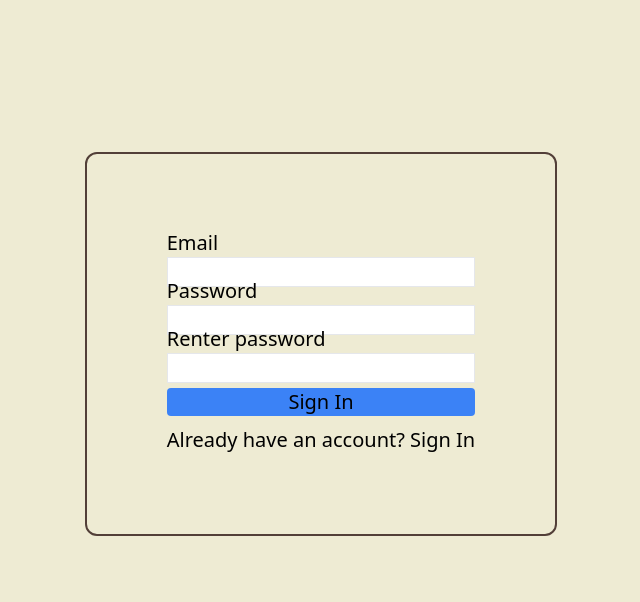
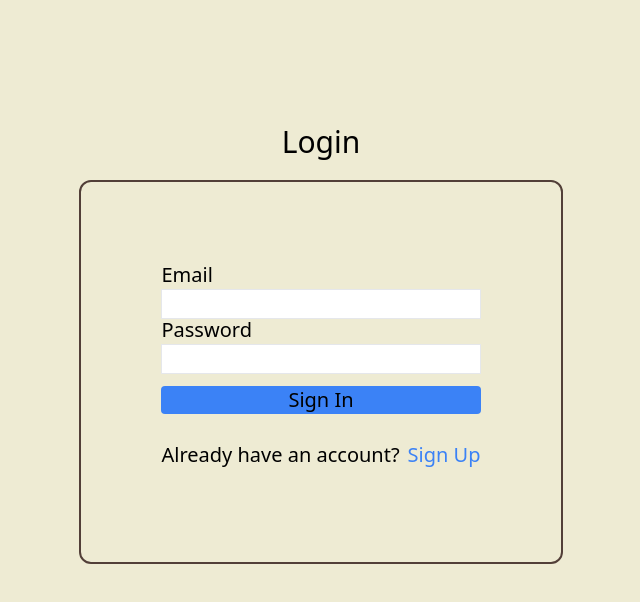
Before and after one commit to Renz757/recipe-app, a React (Vite) app: page / in a window 1280 px wide. Shown: the top 602 px of the page, without its empty margins (319-959 px from the left). Built offline with nearby package versions, Linux system fonts and the light colour scheme; no server answers; the database is empty.

Commit message:
login logic

```diff
--- a/src/App.jsx
+++ b/src/App.jsx
@@ -1,5 +1,5 @@
 import { useState, useEffect } from "react";
-import { createBrowserRouter, RouterProvider } from "react-router-dom";
+import { createBrowserRouter, RouterProvider, redirect } from "react-router-dom";
 import { ReactQueryDevtools } from "react-query/devtools";
 import { collection } from "firebase/firestore";
 import { db } from "./firebase_setup/firebase";
@@ -11,6 +11,7 @@ import { favActions } from "./store/favorites-slice";
 import { shoppingListActions } from "./store/shoppingList-slice";
 import { customRecipeActions } from "./store/customRecipes-slice";
 import SignUp from "./Pages/SignUp";
+import Login from "./Pages/Login";
 import Home from "./Pages/Home";
 import Profile from "./Pages/Profile";
 import Recipes from "./Pages/Recipes";
@@ -42,6 +43,10 @@ const App = () => {
       setUser(user);
     })
 
+    if (user) {
+      redirect("/")
+    }
+
     return unsubscribe
   }, []);
 
@@ -49,8 +54,12 @@ const App = () => {
 
   const router = createBrowserRouter([
     {
+      path: "/signup",
+      element: <SignUp />
+    },
+    {
       path: "/",
-      element: user ? <RootLayout /> : <SignUp />,
+      element: user ? <RootLayout /> : <Login />,
       children: [
         {
           path: "/",
@@ -93,8 +102,8 @@ const App = () => {
           path: "/customRecipes/customRecipeList",
           element: <CustomRecipeList setRecipeInfo={setRecipeInfo} />,
         },
-      ],
-    },
+      ]
+    }
   ]);
 
   return (
--- /dev/null
+++ b/src/Pages/Login.jsx
@@ -0,0 +1,85 @@
+import React, { useState } from "react";
+import { auth } from "../firebase_setup/firebase";
+import { signInWithEmailAndPassword } from "firebase/auth";
+import { Link, redirect } from "react-router-dom";
+
+const Login = () => {
+  const [email, setEmail] = useState("");
+  const [password, setPassword] = useState("");
+  const [emailError, setEmailError] = useState(false);
+  const [passwordError, setPasswordError] = useState(false);
+  const [signInError, setSignInError] = useState("");
+  const [loading, setLoading] = useState(false);
+
+  const emailHandler = (event) => {
+    setEmail(event.target.value);
+  };
+
+  const passwordHandler = (event) => {
+    setPassword(event.target.value);
+  };
+
+  const submitHandler = async (event) => {
+    event.preventDefault();
+
+    //create custom hook to validate in both Login and SignUp components
+    if (!/^\w+([\.-]?\w+)*@\w+([\.-]?\w+)*(\.\w{2,3})+$/.test(email)) {
+      setEmailError(false);
+      alert("please enter valid email");
+      setEmailError(true);
+      return;
+    } else if (password.length < 8) {
+      setPasswordError(false);
+      alert("password must be longer than 8 characters");
+      setPasswordError(true);
+      return;
+    }
+
+    try {
+      await signInWithEmailAndPassword(auth, email, password);
+      return redirect("/")
+    } catch (error) {
+      setSignInError("There was an issue signing in");
+      console.log(signInError, error);
+    }
+    console.log("logged in");
+  };
+
+  return (
+    <div className="flex justify-center items-center w-screen h-screen pb-28 bg-eggshell flex-col gap-y-5">
+      <h1 className="text-3xl">Login</h1>
+      <form
+        onSubmit={submitHandler}
+        className="max-w-lg border-2 h-96 border-vandyke rounded-xl grid grid-cols-1 grid-rows-4 p-20 text-xl justify-center items-center"
+      >
+        <div className="flex flex-col">
+          <label>Email</label>
+          <input
+            onChange={emailHandler}
+            value={email}
+            className="border"
+            type="text"
+          />
+        </div>
+        <div className="flex flex-col">
+          <label>Password</label>
+          <input
+            onChange={passwordHandler}
+            value={password}
+            className="border"
+            type="password"
+          />
+        </div>
+        <button type="submit" className="bg-blue-500 rounded">
+          Sign In
+        </button>
+        <div className="flex gap-2 items-center">
+          <p>Already have an account?</p>
+          <Link to="signup" className="text-blue-500">Sign Up</Link>
+        </div>
+      </form>
+    </div>
+  );
+};
+
+export default Login;
```
